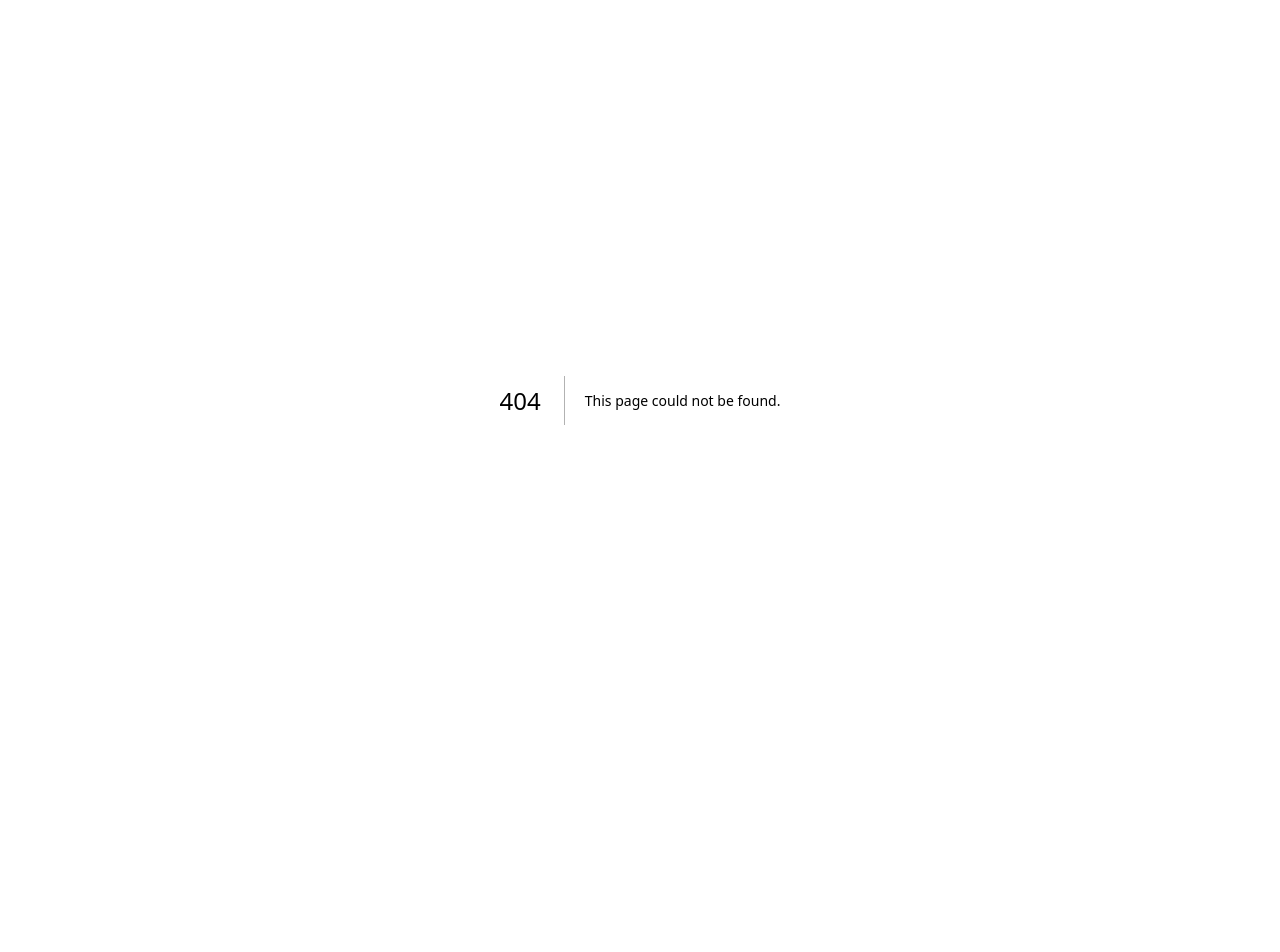
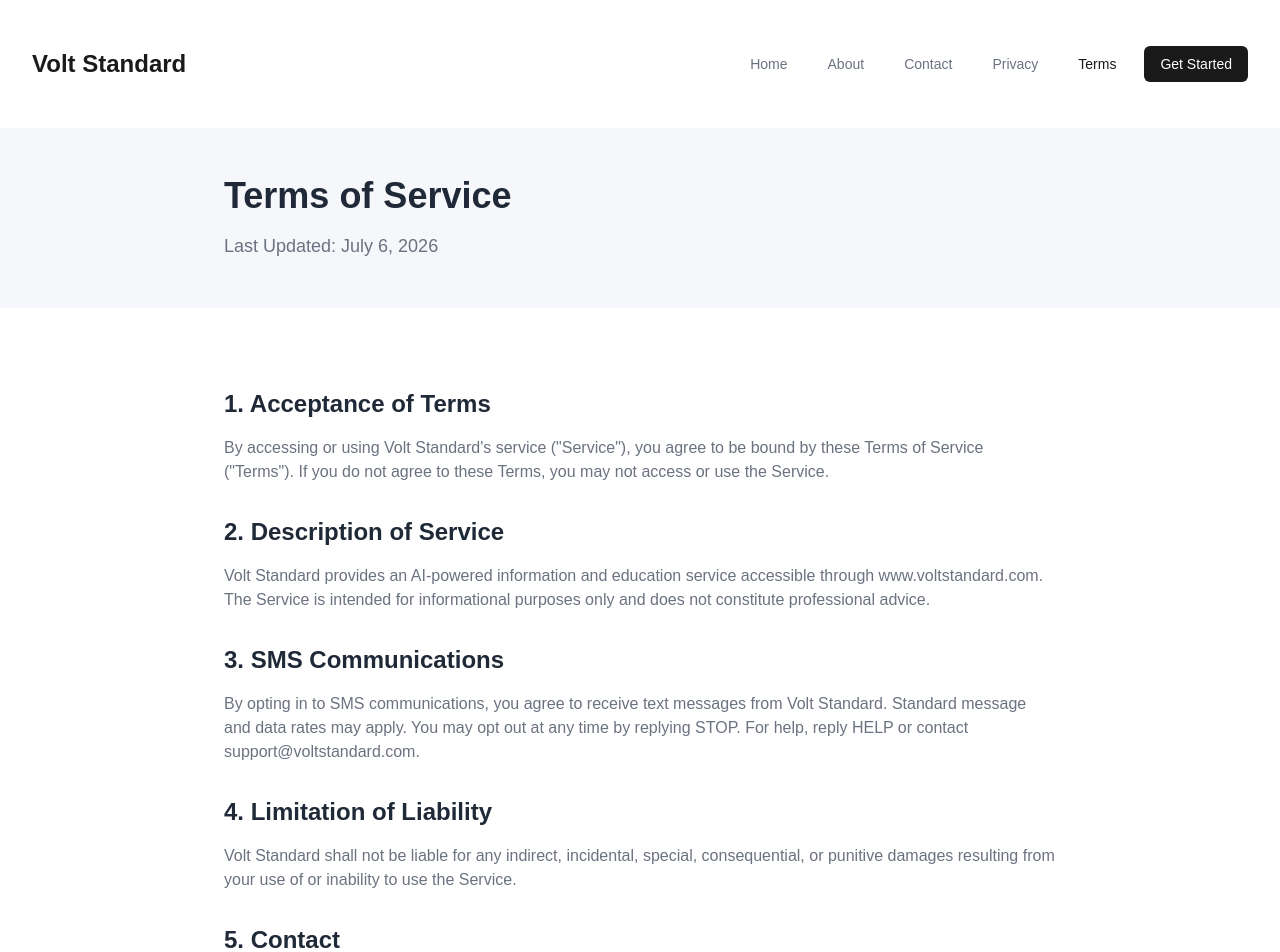
Before and after one commit to Textingman/textingman-voltstandard, a Next.js app: page /terms in a window 1280 px wide. Before the commit this address had no page. Shown: the top 952 px of the page. Before the commit the page ends 800 px from the top, so only its background shows below. Built offline with nearby package versions, Linux system fonts and the light colour scheme.

Commit message:
Initial site setup: Volt Standard

```diff
--- /dev/null
+++ b/app/terms/page.tsx
@@ -0,0 +1,42 @@
+import Link from 'next/link';
+import Navbar from '../components/Navbar';
+import Footer from '../components/Footer';
+
+export default function TermsPage() {
+  return (
+    <div className="min-h-screen" style={{ backgroundColor: '#FFFFFF' }}>
+      <Navbar />
+      <section className="py-12" style={{ backgroundColor: '#F5F7FA' }}>
+        <div className="max-w-4xl mx-auto px-4 sm:px-6 lg:px-8">
+          <h1 className="text-4xl font-extrabold mb-4" style={{ color: '#1F2937' }}>Terms of Service</h1>
+          <p className="text-lg" style={{ color: '#6B7280' }}>Last Updated: July 6, 2026</p>
+        </div>
+      </section>
+      <section className="max-w-4xl mx-auto px-4 sm:px-6 lg:px-8 py-12">
+        <div className="prose prose-lg max-w-none">
+          <h2 className="text-2xl font-bold mt-8 mb-4" style={{ color: '#1F2937' }}>1. Acceptance of Terms</h2>
+          <p className="mb-6" style={{ color: '#6B7280' }}>
+            By accessing or using Volt Standard's service ("Service"), you agree to be bound by these Terms of Service ("Terms"). If you do not agree to these Terms, you may not access or use the Service.
+          </p>
+          <h2 className="text-2xl font-bold mt-8 mb-4" style={{ color: '#1F2937' }}>2. Description of Service</h2>
+          <p className="mb-6" style={{ color: '#6B7280' }}>
+            Volt Standard provides an AI-powered information and education service accessible through www.voltstandard.com. The Service is intended for informational purposes only and does not constitute professional advice.
+          </p>
+          <h2 className="text-2xl font-bold mt-8 mb-4" style={{ color: '#1F2937' }}>3. SMS Communications</h2>
+          <p className="mb-4" style={{ color: '#6B7280' }}>
+            By opting in to SMS communications, you agree to receive text messages from Volt Standard. Standard message and data rates may apply. You may opt out at any time by replying STOP. For help, reply HELP or contact support@voltstandard.com.
+          </p>
+          <h2 className="text-2xl font-bold mt-8 mb-4" style={{ color: '#1F2937' }}>4. Limitation of Liability</h2>
+          <p className="mb-6" style={{ color: '#6B7280' }}>
+            Volt Standard shall not be liable for any indirect, incidental, special, consequential, or punitive damages resulting from your use of or inability to use the Service.
+          </p>
+          <h2 className="text-2xl font-bold mt-8 mb-4" style={{ color: '#1F2937' }}>5. Contact</h2>
+          <p className="mb-6" style={{ color: '#6B7280' }}>
+            For questions about these Terms, contact us at support@voltstandard.com or 350 Fifth Avenue, Ste 4100, New York, NY 10118.
+          </p>
+        </div>
+      </section>
+      <Footer />
+    </div>
+  );
+}
```
